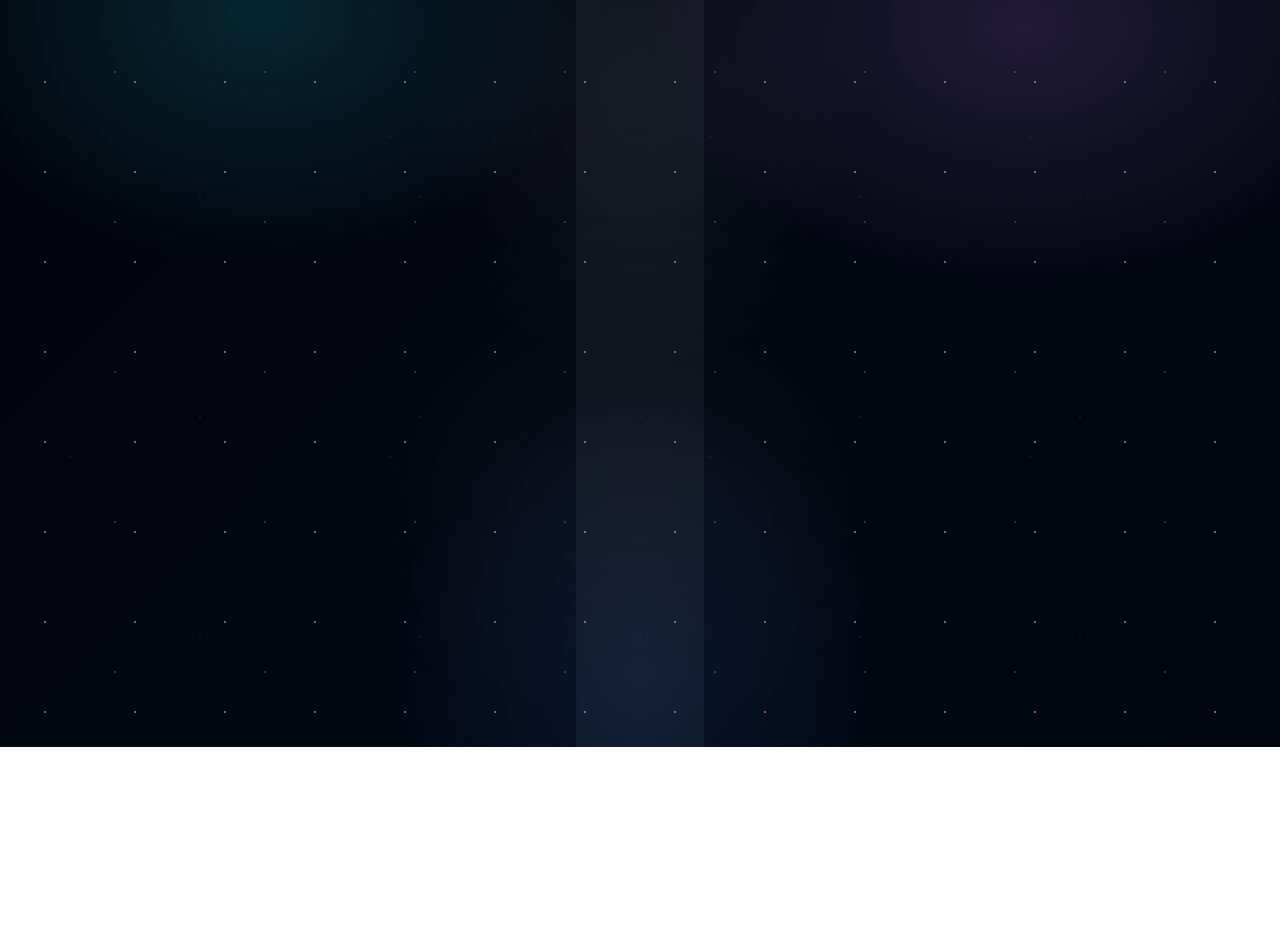
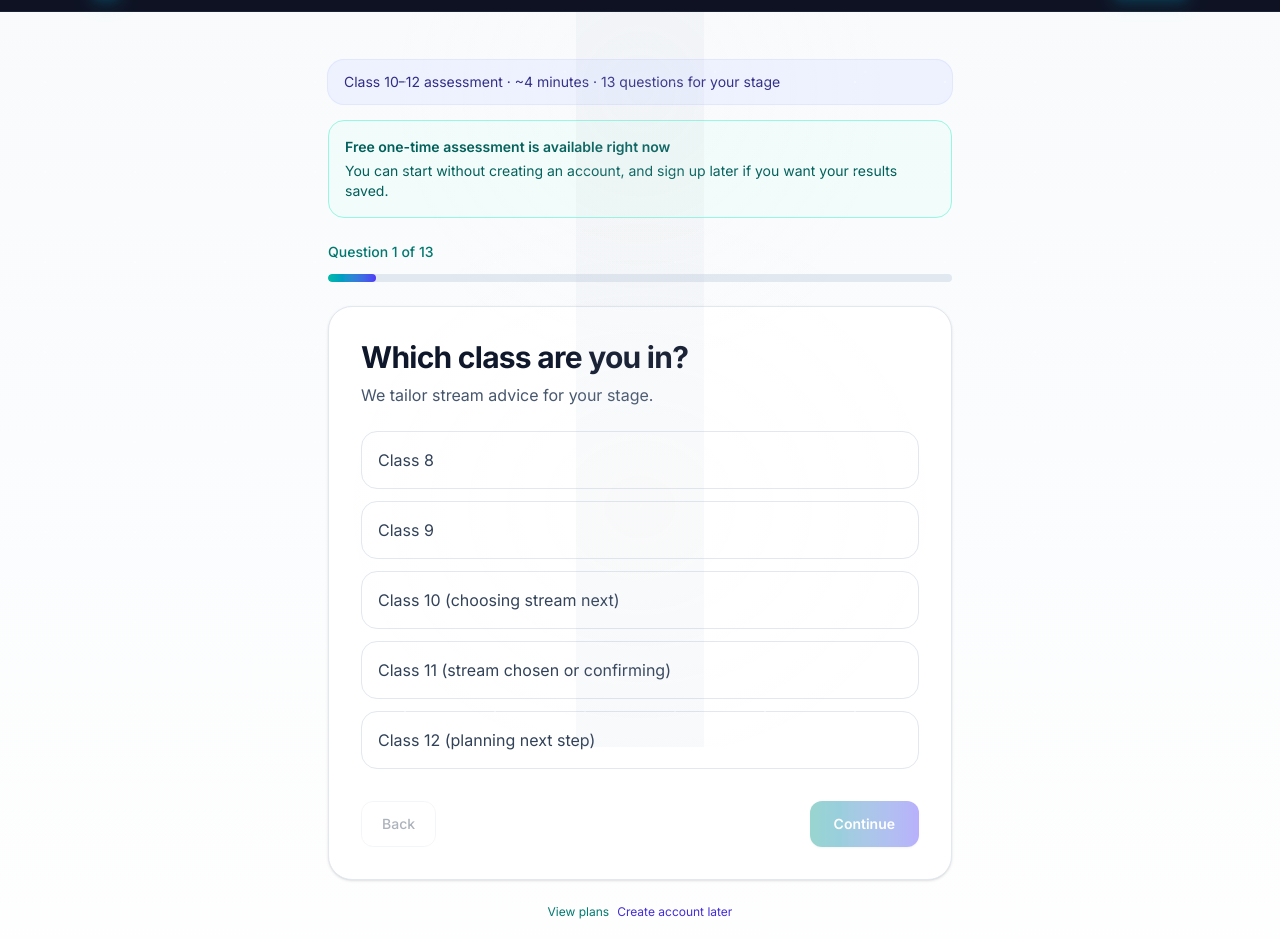
Before and after one commit to COSMOS-02/Bridge-Coach, a Next.js app: page /assess in a window 1280 px wide. Before the commit this address had no page. Shown: the part 53-992 px from the top of the page. Before the commit the page ends 800 px from the top, so only its background shows below. Built offline with nearby package versions, Linux system fonts and the light colour scheme.

Commit message:
Restore free assessment entry for guests

```diff
--- a/src/app/assess/page.tsx
+++ b/src/app/assess/page.tsx
@@ -8,7 +8,7 @@ import { getQuestionsForStage, STORAGE_KEY } from "@/lib/questions";
 import { generateRecommendations } from "@/lib/recommend";
 import { getStageContent } from "@/lib/stage-content";
 import { useUser } from "@/context/UserProvider";
-import type { AssessmentAnswers } from "@/lib/types";
+import type { AssessmentAnswers, UserLifeStage } from "@/lib/types";
 
 type FormState = Partial<AssessmentAnswers> & {
   favoriteSubjects?: string[];
@@ -23,20 +23,21 @@ export default function AssessPage() {
   const { user, ready } = useUser();
   const [step, setStep] = useState(0);
   const [form, setForm] = useState<FormState>(initialState);
+  const [guestStage, setGuestStage] = useState<UserLifeStage>("class-12");
 
   const questions = useMemo(
-    () => (user ? getQuestionsForStage(user.lifeStage) : []),
-    [user],
+    () => getQuestionsForStage(user?.lifeStage ?? guestStage),
+    [user, guestStage],
   );
-  const content = getStageContent(user?.lifeStage);
+  const content = getStageContent(user?.lifeStage ?? guestStage);
   const question = questions[step];
   const progress = questions.length ? ((step + 1) / questions.length) * 100 : 0;
 
   useEffect(() => {
-    if (ready && !user) {
-      router.replace("/register");
+    if (ready && user) {
+      setGuestStage(user.lifeStage);
     }
-  }, [ready, user, router]);
+  }, [ready, user]);
 
   const canContinue = useMemo(() => {
     if (!question) return false;
@@ -49,7 +50,7 @@ export default function AssessPage() {
     return typeof value === "string" && value.length > 0;
   }, [form, question]);
 
-  if (!ready || !user) {
+  if (!ready) {
     return (
       <div className="flex min-h-full items-center justify-center bg-slate-50">
         <p className="text-sm text-slate-500">Loading assessment…</p>
@@ -76,7 +77,7 @@ export default function AssessPage() {
   }
 
   function handleNext() {
-    if (!canContinue || !user) return;
+    if (!canContinue) return;
 
     if (step < questions.length - 1) {
       setStep((s) => s + 1);
@@ -84,7 +85,7 @@ export default function AssessPage() {
     }
 
     const answers = form as AssessmentAnswers;
-    const result = generateRecommendations(answers, user.lifeStage);
+    const result = generateRecommendations(answers, user?.lifeStage ?? guestStage);
     sessionStorage.setItem(STORAGE_KEY, JSON.stringify(result));
     router.push("/results");
   }
@@ -106,6 +107,13 @@ export default function AssessPage() {
         <div className="mb-4 rounded-2xl bg-indigo-50 px-4 py-3 text-sm text-indigo-900 ring-1 ring-indigo-100">
           {content.assessIntro} · {questions.length} questions for your stage
         </div>
+
+        {!user ? (
+          <div className="mb-6 rounded-2xl border border-teal-200 bg-teal-50/70 p-4 text-sm text-teal-800">
+            <div className="font-semibold">Free one-time assessment is available right now</div>
+            <p className="mt-1">You can start without creating an account, and sign up later if you want your results saved.</p>
+          </div>
+        ) : null}
 
         <div className="mb-6">
           <p className="text-sm font-medium text-teal-700">
@@ -183,11 +191,16 @@ export default function AssessPage() {
           </div>
         ) : null}
 
-        <p className="mt-6 text-center text-xs text-slate-500">
+        <div className="mt-6 flex flex-col items-center gap-2 text-center text-xs text-slate-500 sm:flex-row sm:justify-center">
           <Link href="/plans" className="text-teal-700 underline-offset-2 hover:underline">
             View plans
           </Link>
-        </p>
+          {!user ? (
+            <Link href="/register" className="text-indigo-700 underline-offset-2 hover:underline">
+              Create account later
+            </Link>
+          ) : null}
+        </div>
       </main>
       <Footer />
     </div>
--- a/src/app/plans/page.tsx
+++ b/src/app/plans/page.tsx
@@ -97,10 +97,10 @@ export default function PlansPage() {
             <li>• Change country/currency in account settings (coming soon).</li>
           </ul>
           <Link
-            href={user ? "/assess" : "/register"}
+            href="/assess"
             className="mt-6 inline-flex rounded-xl bg-slate-900 px-5 py-3 text-sm font-semibold text-white transition hover:bg-slate-800"
           >
-            {user ? "Take your assessment" : "Create free account"}
+            Start free assessment
           </Link>
         </section>
       </main>
--- a/src/app/results/page.tsx
+++ b/src/app/results/page.tsx
@@ -94,10 +94,10 @@ export default function ResultsPage() {
             Complete the assessment first to see your personalized career paths.
           </p>
           <Link
-            href={user ? "/assess" : "/register"}
+            href="/assess"
             className="mt-6 rounded-xl bg-gradient-to-r from-teal-600 to-indigo-600 px-6 py-3 text-sm font-semibold text-white"
           >
-            {user ? "Start assessment" : "Sign up & start"}
+            Start free assessment
           </Link>
         </main>
         <Footer />
```
